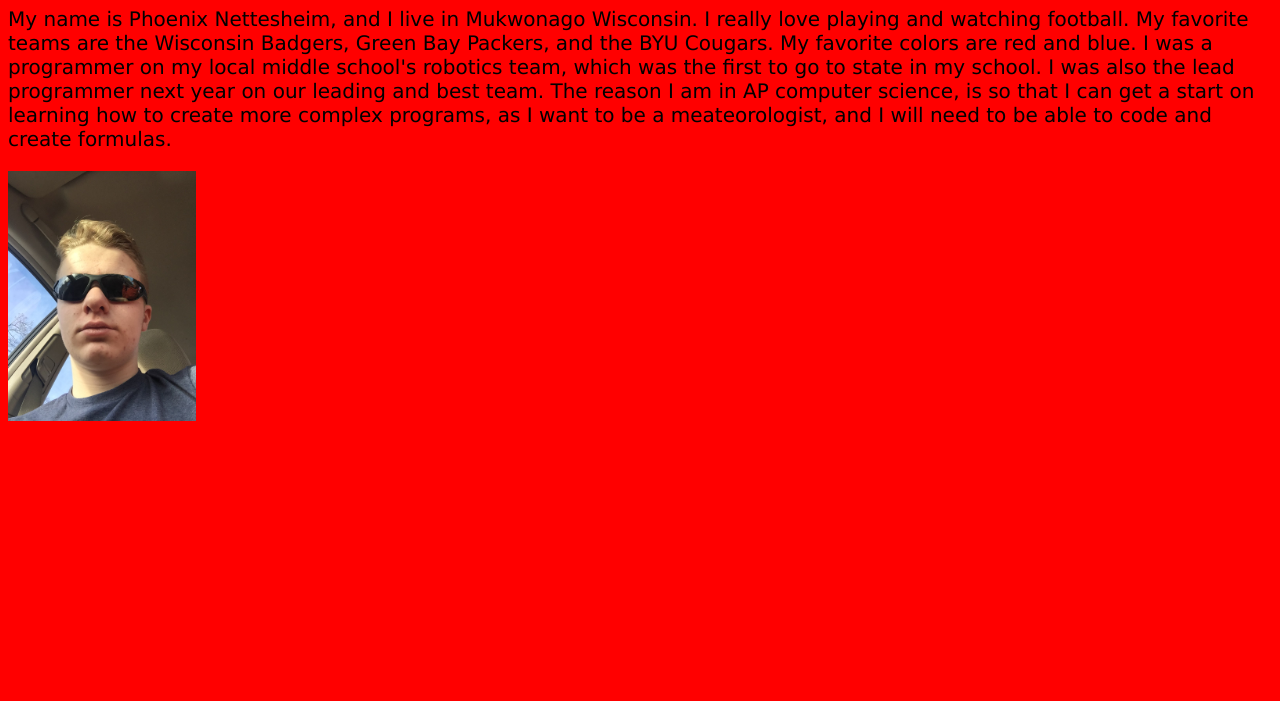
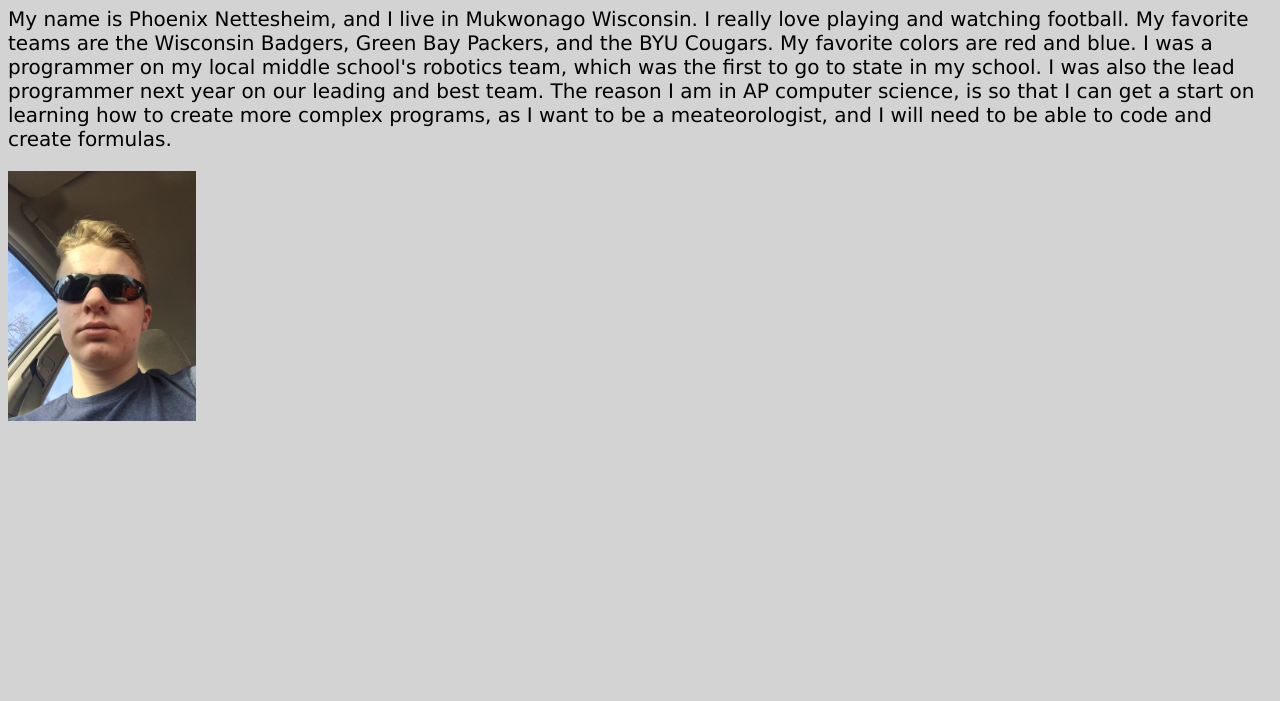
Before and after one commit to Phnetty/apcomputer2017, a plain HTML site: page about.html in a window 1280 px wide. Shown: the part 99-800 px from the top of the page. Drawn offline with Linux system fonts and the light colour scheme.

Commit message:
Add files via upload

```diff
--- a/about.html
+++ b/about.html
@@ -16,7 +16,7 @@
 <head>
 <style>
 body {
-    background-color: red;
+    background-color: lightgray;
 }
 
 h1 {
```
Also changed, not shown: index.html (+1 -1 lines).
